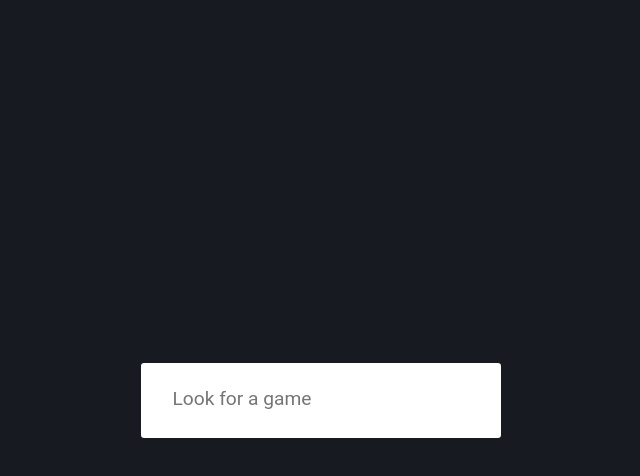
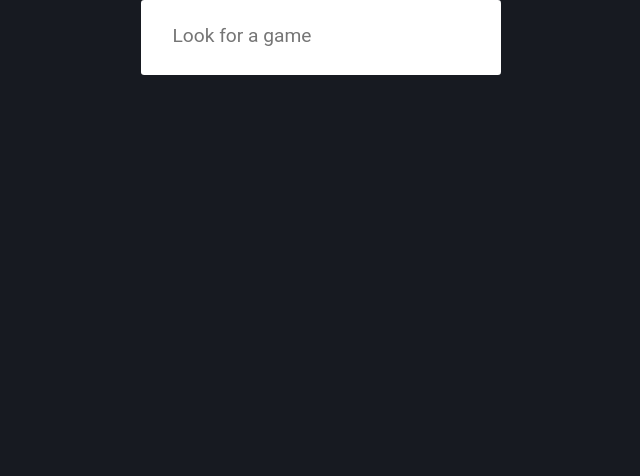
Before and after one commit to BratiPradhan/priceless-games, a React (Create React App) app: page / in a window 1280 px wide. Shown: the top 476 px of the page, without its empty margins (335-975 px from the left). Built offline with nearby package versions, Linux system fonts and the light colour scheme.

Commit message:
fixing body height issue

```diff
--- a/src/index.css
+++ b/src/index.css
@@ -8,12 +8,10 @@
 }
 
 body {
-  height: 100vh;
   background: #171a21;
   display: flex;
   justify-content: center;
   align-items: center;
-  height: 100vh;
   color: #fff;
   font-family: 'Montserrat', sans-serif;
 }
```
